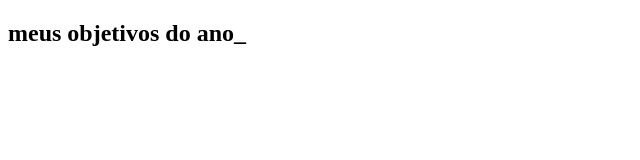
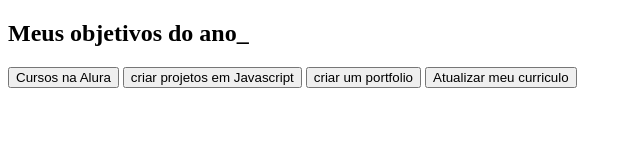
Before and after one commit to raiane2006/javas, a plain HTML site: page index.html in a window 1280 px wide. Shown: the whole page, without its empty margins (0-640 px from the left). Drawn offline with Linux system fonts and the light colour scheme.

Commit message:
Add files via upload

```diff
--- a/index.html
+++ b/index.html
@@ -1,12 +1,21 @@
 <!DOCTYPE html>
-<html lang=*pt-br*>
+<html lang="en">
+
 <head>
     <meta charset="UTF-8">
     <meta name="viewport" content="width=device-width, initial-scale=1.0">
     <title>meus objetivos do ano</title>
 </head>
+
 <body>
-   <section class="conteudo=principal">
-        <h2 class=titulo-principal">meus objetivos do ano_</h2>
-</body>
-</html>
+    <section class= "conteudo-pincipal">
+        <h2 class="titulo-principa">Meus objetivos do ano<span>_</span></h2>
+        <div class="conteudo">
+            <div class="botoes">
+                <button class="botao ativo">Cursos na Alura</button>
+                <button class="butao">criar projetos em Javascript</button>
+                <button class="botao">criar um portfolio</button>
+                <button class="botao">Atualizar meu curriculo</button>
+            </div>
+           <div class="abas-textos">
+               <div class="aba-conteudo ativo">
```
Also changed, not shown: 2 other files.
